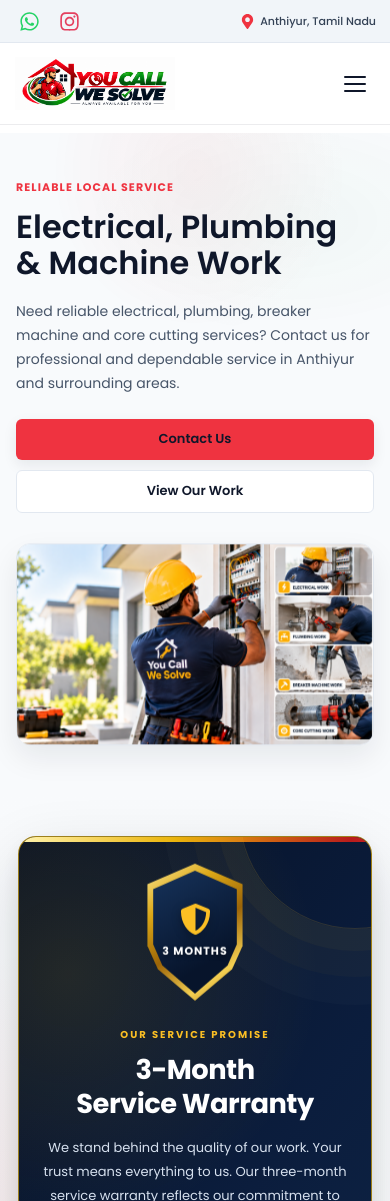
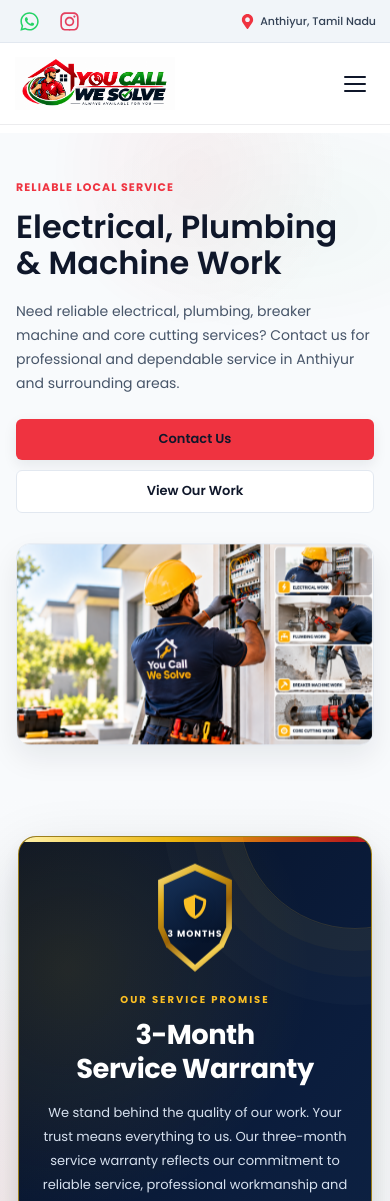
Before and after one commit to DineshK55/you-call-we-solve, a React (Vite) app: page / in a window 390 px wide. Shown: the top 1201 px of the page. Built offline with nearby package versions, Linux system fonts and the light colour scheme; no server answers; the database is empty.

Commit message:
Adjjust Mobile icon width & height In Guarantee section

```diff
--- a/src/components/FloatingWorkButton/FloatingWorkButton.css
+++ b/src/components/FloatingWorkButton/FloatingWorkButton.css
@@ -172,8 +172,8 @@
 
 @media (max-width: 480px) {
   .floating-work-button {
-    right: 14px;
-    bottom: 16px;
+    right: 10px;
+    bottom: 10px;
 
     gap: 7px;
     padding: 9px 10px 9px 13px;
--- a/src/components/ServiceWarranty.css
+++ b/src/components/ServiceWarranty.css
@@ -377,17 +377,17 @@
   grid-column: 1;
   grid-row: 1;
 
-    width: 116px;
-    height: 137px;
-    margin: 0 auto 22px;
+  width: 90px;
+ height: 108px;
+  margin: 0 auto 16px;
 }
 
 .warranty-icon svg {
-    font-size: 31px;
+  font-size: 24px;
 }
 
 .warranty-icon::after {
-    font-size: 11px;
+  font-size: 9px;
 }
 
   .warranty-label {
```
Lines whose indentation alone changed are shown as unchanged.
